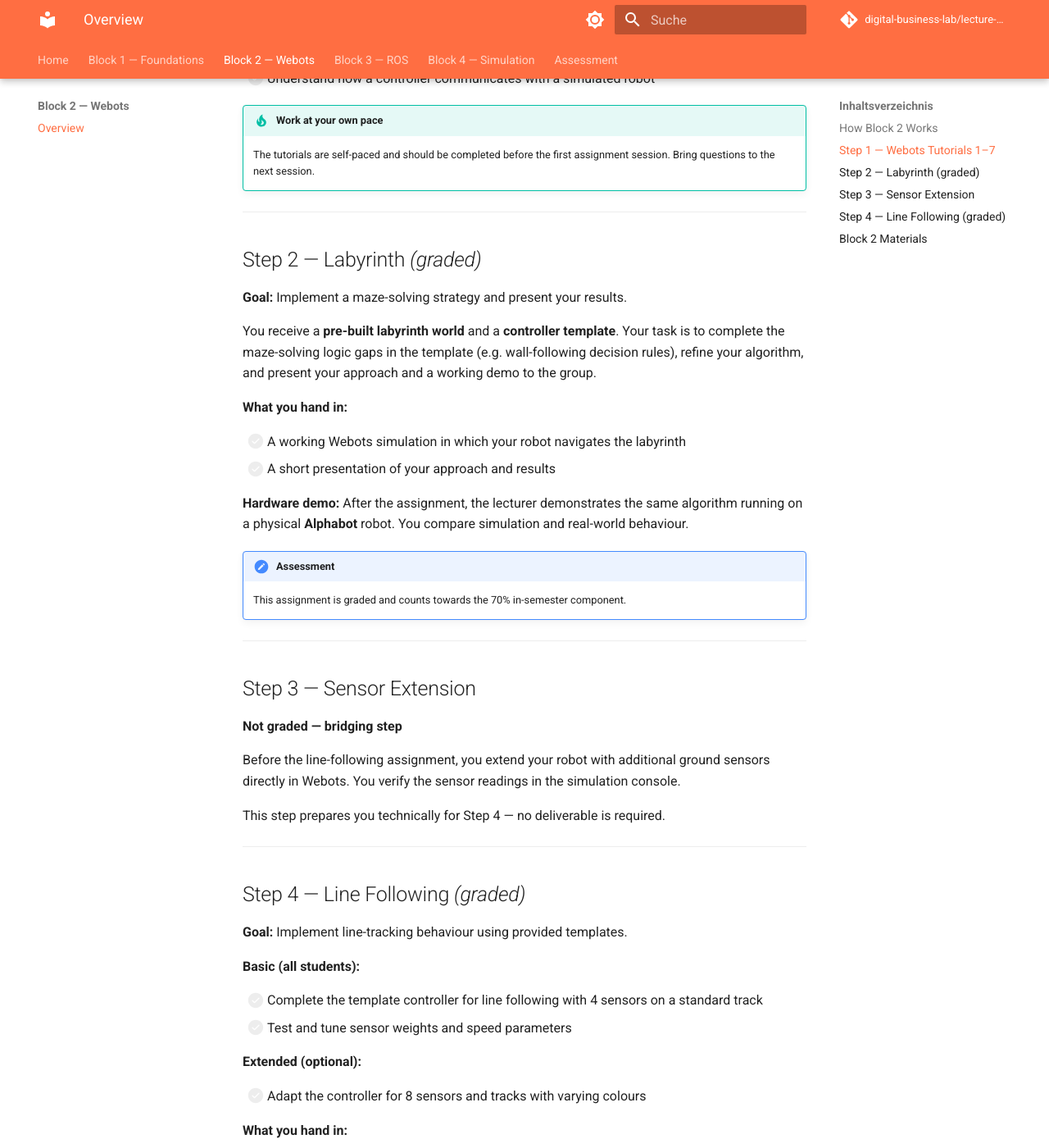
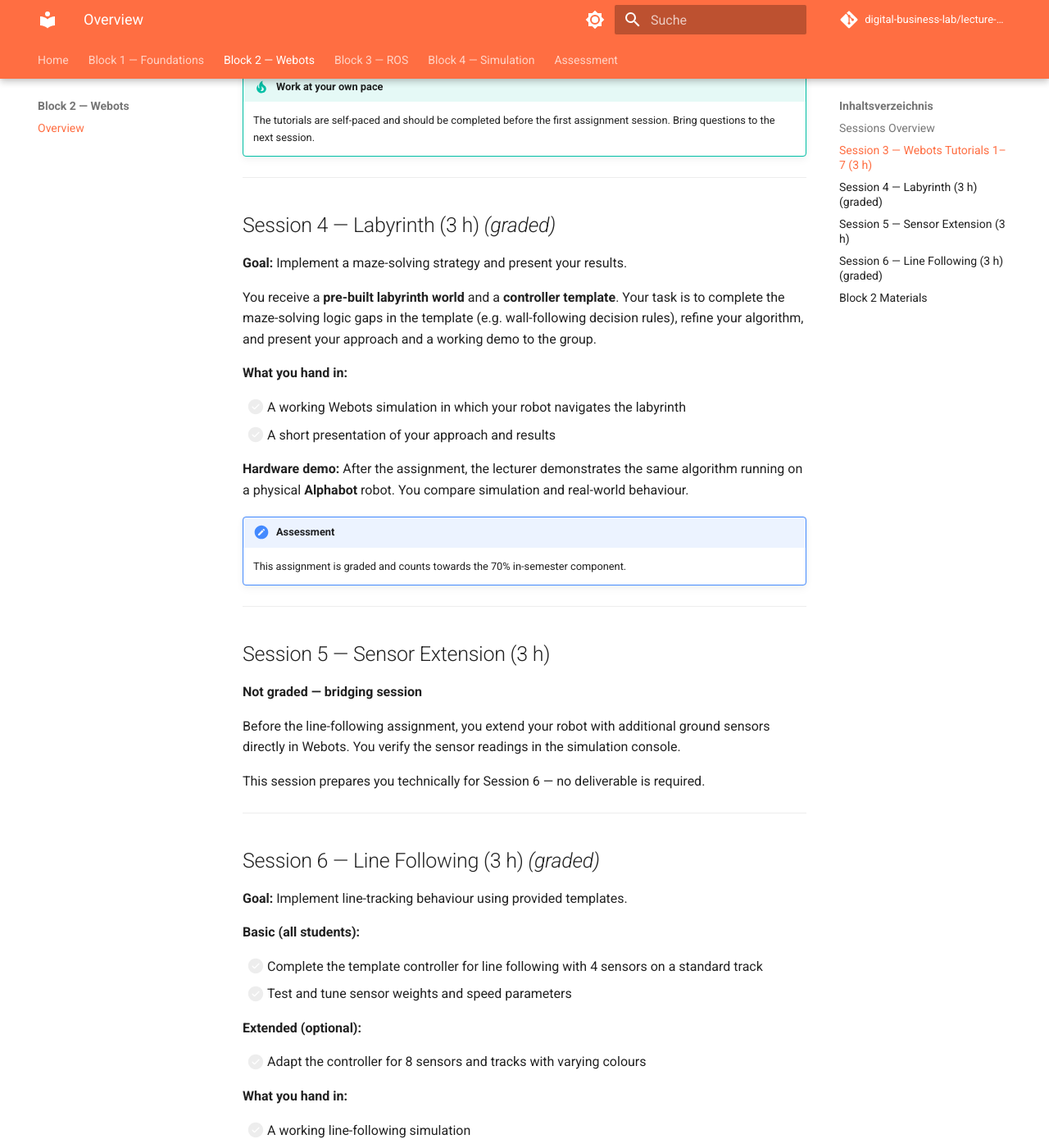
Before and after one commit to digital-business-lab/lecture-auto, an MkDocs documentation site: the page built from web/block-02/index.md, in a window 1280 px wide and 1400 px high, scrolled down 1093 px. Shown: the whole window at 82% size. Built offline with MkDocs 1.6.1 and Material for MkDocs 9.7.7, drawn with Linux system fonts in a browser that asks for light colours; comment, search, counter and statistics services are not loaded; some of the changed text lies outside the part shown.

Commit message:
docs: rename Steps to Sessions and add 3 h duration in Block 2
Co-authored-by: christophpitzl <71552811+christophpitzl@users.noreply.github.com>
Agent-Logs-Url: https://github.com/digital-business-lab/lecture-auto/sessions/6ce45462-83c3-4702-8934-79aa356aa3e5

```diff
--- a/web/block-02/index.md
+++ b/web/block-02/index.md
@@ -1,33 +1,31 @@
 # Block 2 — Classical AGVs with Webots
 
-**Sessions 3–8 · Duration: approx. 6 weeks**
+**Sessions 3–6 · Duration: approx. 4 weeks · 3 hours per session**
 
 This block introduces hands-on AGV simulation using [Webots](https://cyberbotics.com), a free and open-source robot simulator. You will model a robot, program its behaviour, and solve two graded assignments — all without prior programming experience, using pre-written code templates.
 
 ---
 
-## How Block 2 Works
+## Sessions Overview
 
 All assignments use **pre-written code templates** — you fill in the marked `TODO` sections. You never write code from scratch. Every non-trivial line is explained with inline comments.
 
-Block 2 follows four steps:
-
-| Step | Activity | Graded |
+| Session | Activity | Graded |
 |---|---|---|
-| 1 | Webots Tutorials 1–7 — model a simple robot | No |
-| 2 | Labyrinth — implement and present a maze-solving controller | **Yes** |
-| 3 | Sensor extension — add sensors to the robot | No |
-| 4 | Line following — implement a line-tracking controller | **Yes** |
+| 3 | Webots Tutorials 1–7 — model a simple robot | No |
+| 4 | Labyrinth — implement and present a maze-solving controller | **Yes** |
+| 5 | Sensor extension — add sensors to the robot | No |
+| 6 | Line following — implement a line-tracking controller | **Yes** |
 
 ---
 
-## Step 1 — Webots Tutorials 1–7
+## Session 3 — Webots Tutorials 1–7 (3 h)
 
 **Not graded — introductory**
 
 Before the first assignment, you work through the official [Webots User Guide Tutorials 1–7](https://cyberbotics.com/doc/guide/tutorials). These tutorials guide you step by step through modelling a simple robot and writing your first controller.
 
-By the end of Step 1, you will:
+By the end of Session 3, you will:
 
 - [ ] Know how to open and navigate Webots
 - [ ] Have built and run a simple robot model yourself
@@ -38,7 +36,7 @@ By the end of Step 1, you will:
 
 ---
 
-## Step 2 — Labyrinth *(graded)*
+## Session 4 — Labyrinth (3 h) *(graded)*
 
 **Goal:** Implement a maze-solving strategy and present your results.
 
@@ -56,17 +54,17 @@ You receive a **pre-built labyrinth world** and a **controller template**. Your
 
 ---
 
-## Step 3 — Sensor Extension
+## Session 5 — Sensor Extension (3 h)
 
-**Not graded — bridging step**
+**Not graded — bridging session**
 
 Before the line-following assignment, you extend your robot with additional ground sensors directly in Webots. You verify the sensor readings in the simulation console.
 
-This step prepares you technically for Step 4 — no deliverable is required.
+This session prepares you technically for Session 6 — no deliverable is required.
 
 ---
 
-## Step 4 — Line Following *(graded)*
+## Session 6 — Line Following (3 h) *(graded)*
 
 **Goal:** Implement line-tracking behaviour using provided templates.
 
```
Also changed, not shown: block-02-webots/README.md (+12 -12 lines), docs/course-concept.md (+9 -9 lines).
